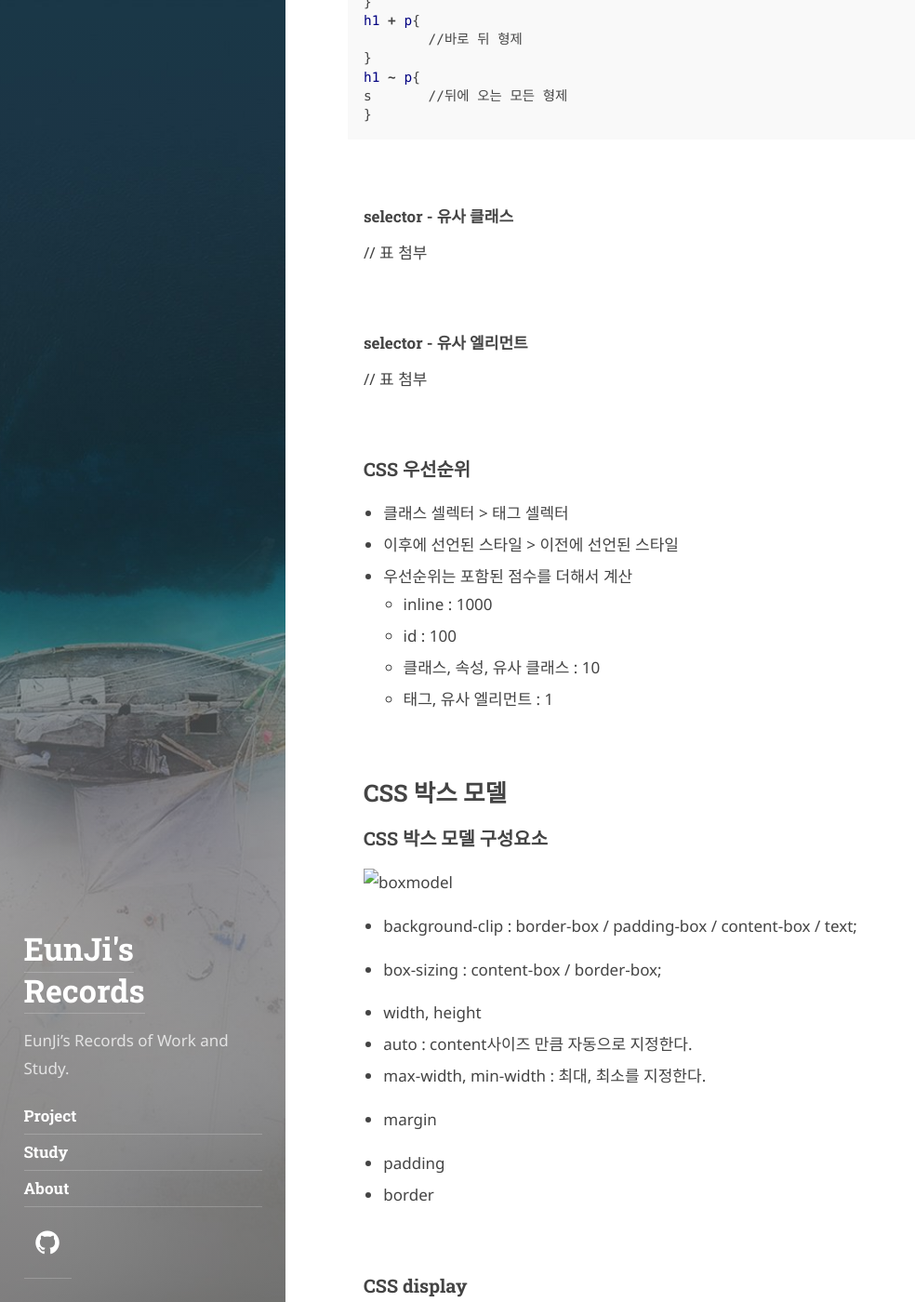
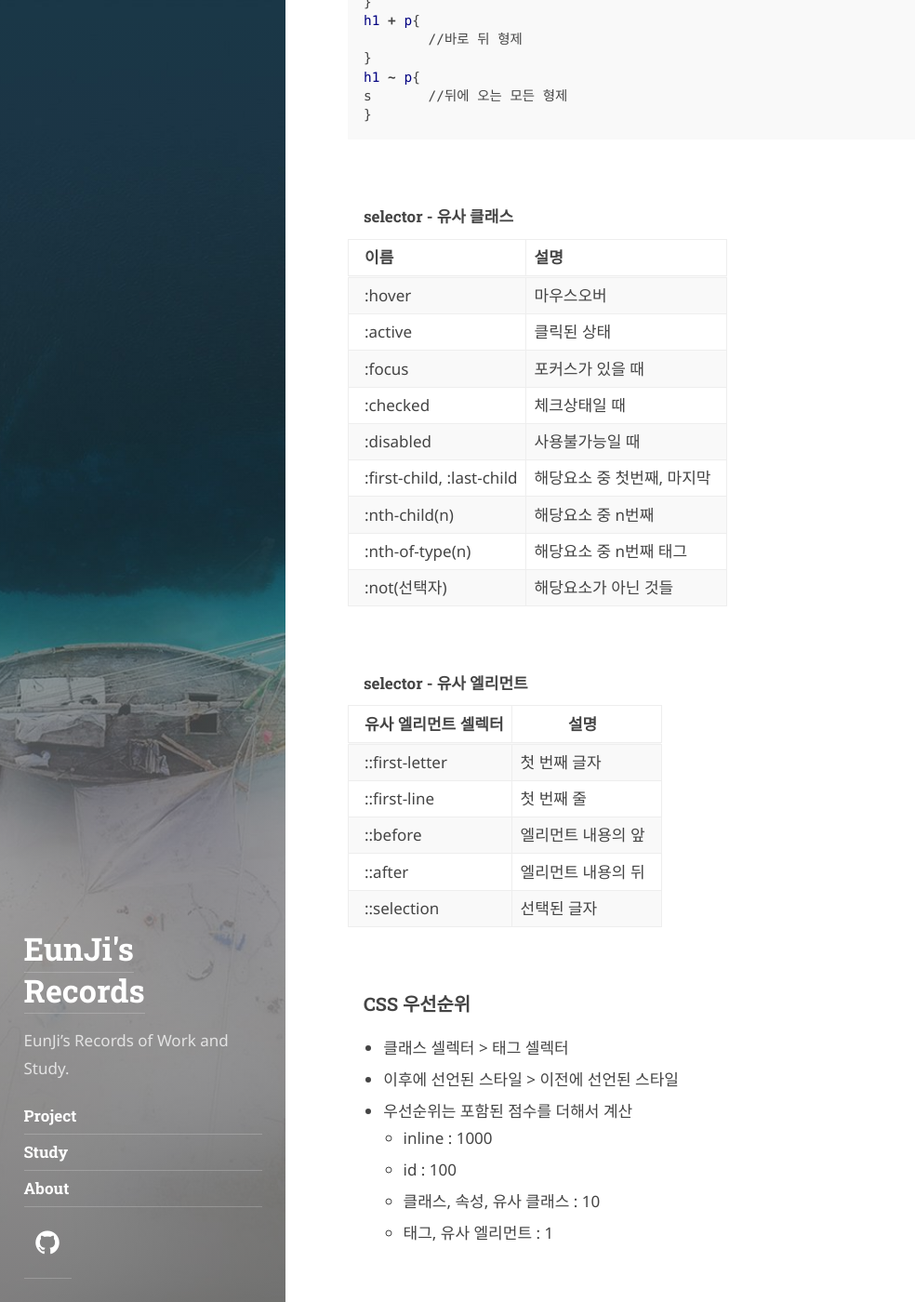
Before and after one commit to 96ycho/96ycho.github.io, a Jekyll site: the page built from _posts/2020-01-17-Html&Css-basic.md, in a window 1280 px wide and 1400 px high, scrolled down 3767 px. Shown: the whole window at 93% size, without its empty margins (0-984 px from the left). Built offline with Jekyll 4.4.1, drawn with Linux system fonts in a browser that asks for light colours; some web fonts are replaced; comment, search, counter and statistics services are not loaded; some of the changed text lies outside the part shown.

Commit message:
add table in html&css file

```diff
--- a/_posts/2020-01-17-Html&Css-basic.md
+++ b/_posts/2020-01-17-Html&Css-basic.md
@@ -144,11 +144,29 @@ s	//뒤에 오는 모든 형제
 
 #### selector - 유사 클래스
 
-// 표 첨부
+| 이름                      | 설명                       |
+| :------------------------ | :------------------------- |
+| :hover                    | 마우스오버                 |
+| :active                   | 클릭된 상태                |
+| :focus                    | 포커스가 있을 때           |
+| :checked                  | 체크상태일 때              |
+| :disabled                 | 사용불가능일 때            |
+| :first-child, :last-child | 해당요소 중 첫번째, 마지막 |
+| :nth-child(n)             | 해당요소 중 n번째          |
+| :nth-of-type(n)           | 해당요소 중 n번째 태그     |
+| :not(선택자)              | 해당요소가 아닌 것들       |
 
 #### selector - 유사 엘리먼트
 
-// 표 첨부
+| 유사 엘리먼트 셀렉터 | 설명               |
+| -------------------- | ------------------ |
+| ::first-letter       | 첫 번째 글자       |
+| ::first-line         | 첫 번째 줄         |
+| ::before             | 엘리먼트 내용의 앞 |
+| ::after              | 엘리먼트 내용의 뒤 |
+| ::selection          | 선택된 글자        |
+
+
 
 ### CSS 우선순위
 
@@ -332,4 +350,23 @@ s	//뒤에 오는 모든 형제
 
 ## 글자 속성
 
-// 표 첨부
+#### element 크기단위
+
+| 단위   | 설명                            |
+| :----- | :------------------------------ |
+| px     | 화소 단위                       |
+| em     | 부모 요소의 글자 크기 기준 배율 |
+| rem    | HTML 글자 크기 기준 배율        |
+| pt     | 글꼴에 많이 쓰임                |
+| %      | 기본 글꼴의 상대적인 크기       |
+| vw, vh | 뷰포트 기준 너비, 높이          |
+
+#### font
+
+| 속성        | 설명                 | 값                                             |
+| :---------- | :------------------- | :--------------------------------------------- |
+| font-style  | 글자 스타일          | normal \| italic \| oblique                    |
+| font-weight | 글자 굵기            | lighter \| normal \| bold \| bolder \| 1 ~ 100 |
+| font-size   | 글자 크기            | <숫자> <단위>                                  |
+| font-family | 글꼴                 | 글꼴 이름                                      |
+| line-height | 글자가 차지하는 높이 | normal \| <숫자> \| <숫자><단위>               |
```
